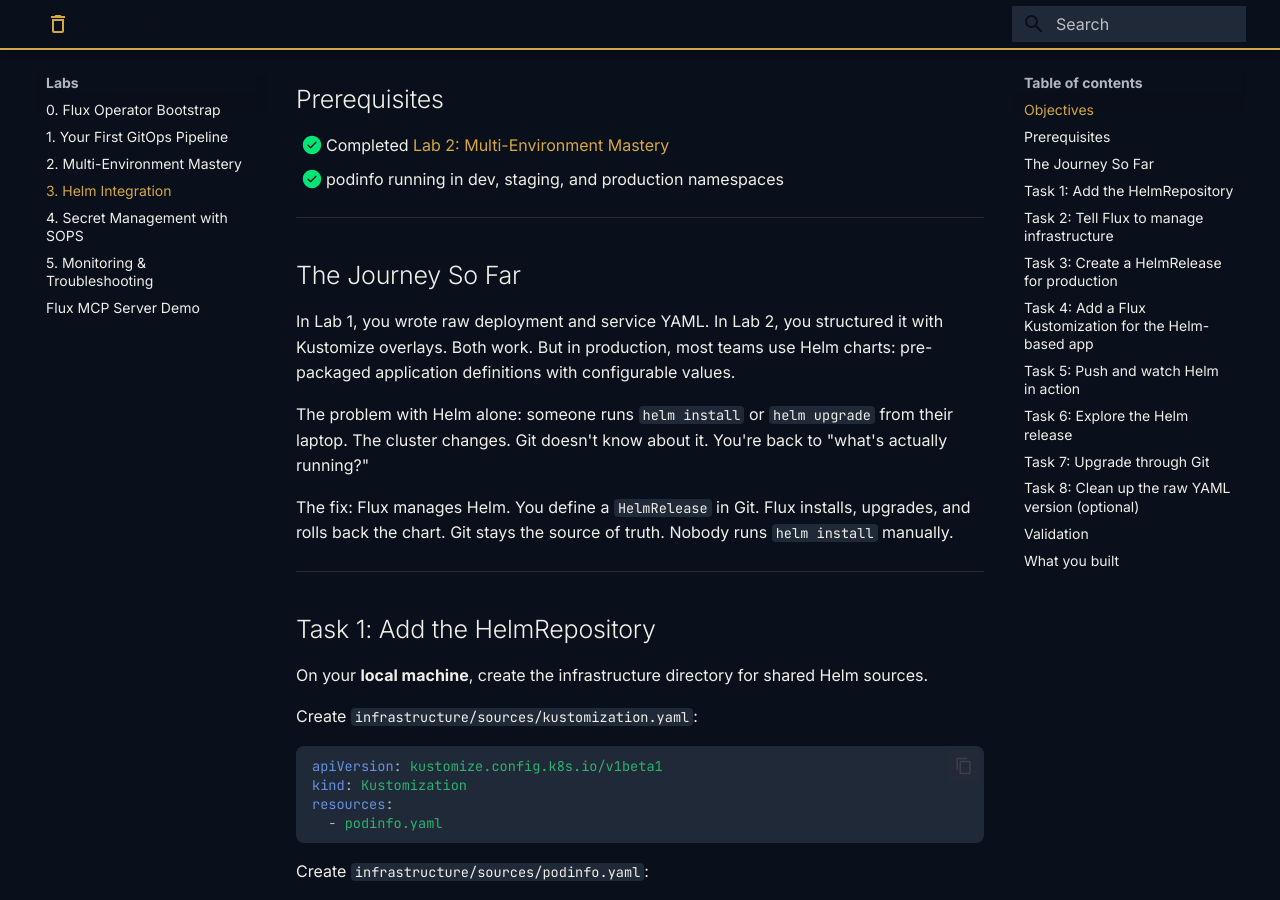
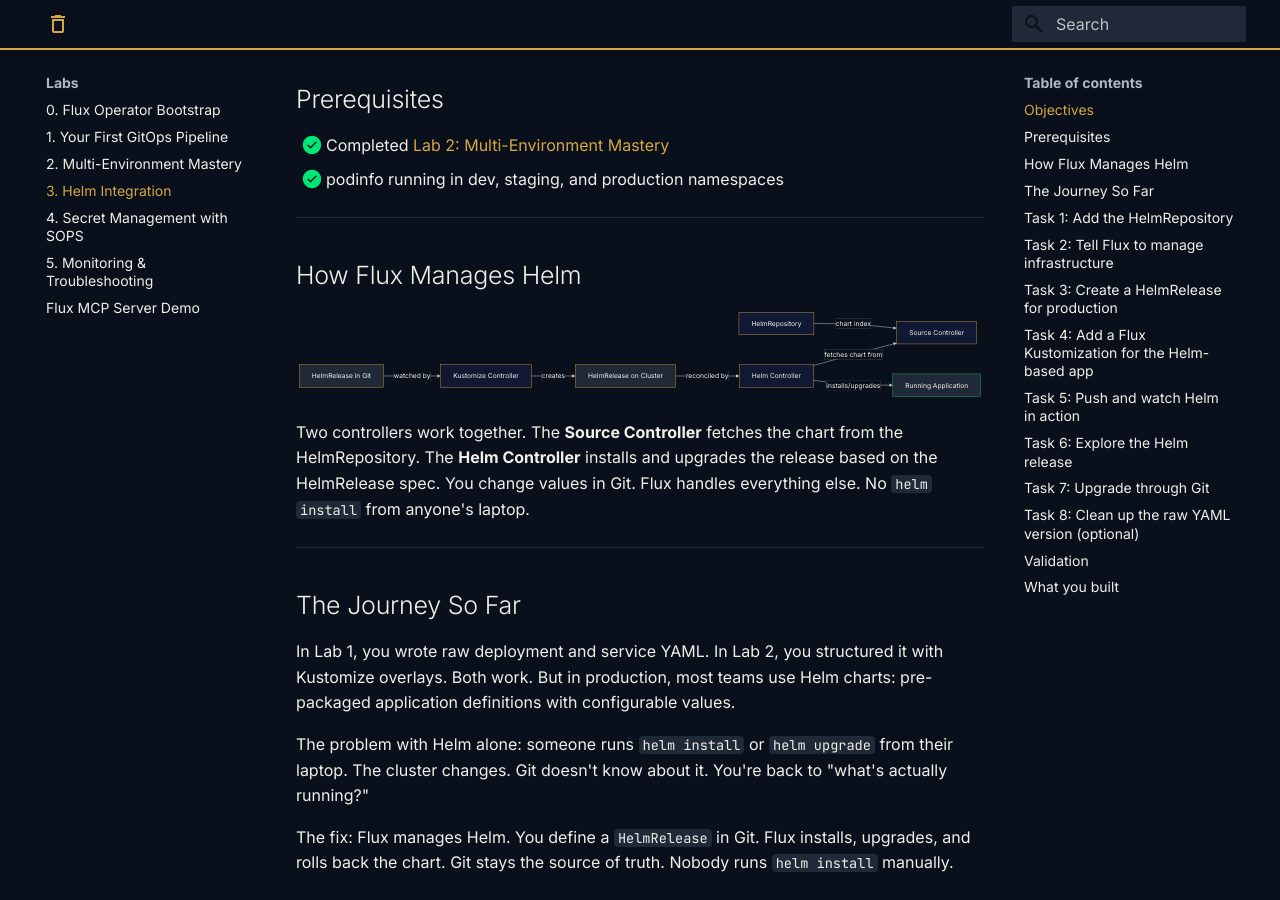
Before and after one commit to stevenwadeconsulting/gitops-fundamentals-lab, an MkDocs documentation site: the page built from docs/labs/3-helm-integration.md, in a window 1280 px wide and 900 px high, scrolled down 626 px. Built offline with MkDocs 1.6.1 and Material for MkDocs 9.7.7, drawn with Linux system fonts in a browser that asks for light colours.

Commit message:
Add Mermaid diagram to Lab 3: Helm controller flow

````diff
--- a/docs/labs/3-helm-integration.md
+++ b/docs/labs/3-helm-integration.md
@@ -22,6 +22,26 @@ By the end of this lab, you will:
 
 - [x] Completed [Lab 2: Multi-Environment Mastery](2-multi-environment.md)
 - [x] podinfo running in dev, staging, and production namespaces
+
+---
+
+## How Flux Manages Helm
+
+```mermaid
+graph LR
+    A[HelmRepository] -->|chart index| B[Source Controller]
+    C[HelmRelease in Git] -->|watched by| D[Kustomize Controller]
+    D -->|creates| E[HelmRelease on Cluster]
+    E -->|reconciled by| F[Helm Controller]
+    F -->|fetches chart from| B
+    F -->|installs/upgrades| G[Running Application]
+
+    style C fill:#1F2937,stroke:#D4A843,color:#F0EFE8
+    style E fill:#1F2937,stroke:#D4A843,color:#F0EFE8
+    style G fill:#1F2937,stroke:#22C55E,color:#F0EFE8
+```
+
+Two controllers work together. The **Source Controller** fetches the chart from the HelmRepository. The **Helm Controller** installs and upgrades the release based on the HelmRelease spec. You change values in Git. Flux handles everything else. No `helm install` from anyone's laptop.
 
 ---
 
````
